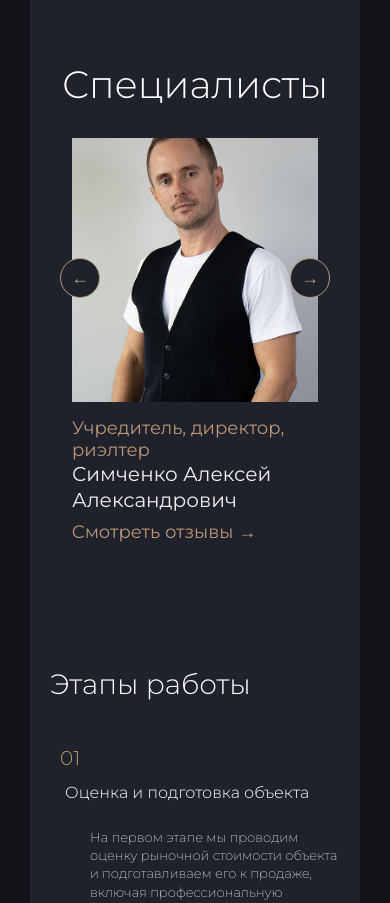
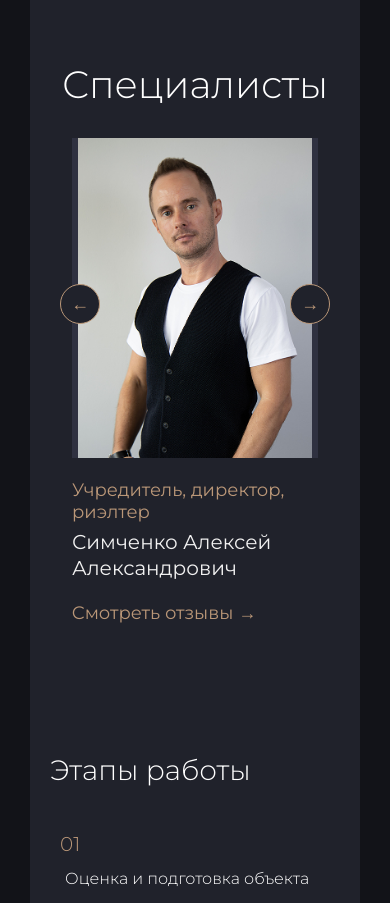
Before and after one commit to Max-Semian/realty_app, a Next.js app: page /realty_app/ in a window 390 px wide. Shown: the part 4420-5323 px from the top of the page. Built offline with nearby package versions, Linux system fonts and the light colour scheme.

Commit message:
Update card image size TeamMemberCard.module.css

```diff
--- a/src/components/TeamMemberCard/TeamMemberCard.module.css
+++ b/src/components/TeamMemberCard/TeamMemberCard.module.css
@@ -81,11 +81,13 @@
     min-height: 120px;
   }
   .memberCard {
-    height: 400px; /* Фиксированная высота контейнера */
-    padding: 0; /* Убираем внутренние отступы */
+    height: auto; /* Автоматическая высота */
+    padding: 0;
   }
 
   .imageContainer {
+    width: 100%;
+    height: 320px;
     aspect-ratio: 3/4;
     margin-bottom: 16px;
   }
@@ -93,7 +95,7 @@
   .memberImage {
     width: 100%;
     height: 100%;
-    object-fit: cover;
+    object-fit: contain;
     object-position: center;
   }
 
```
